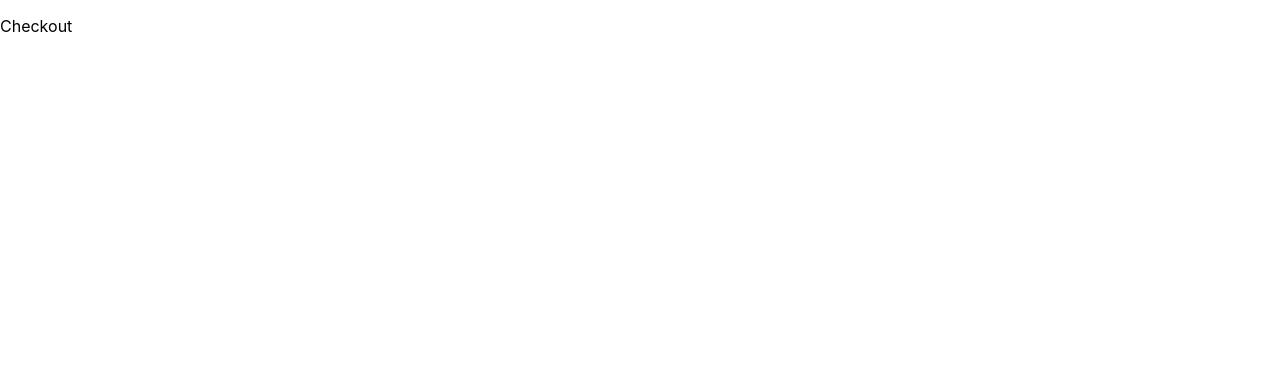
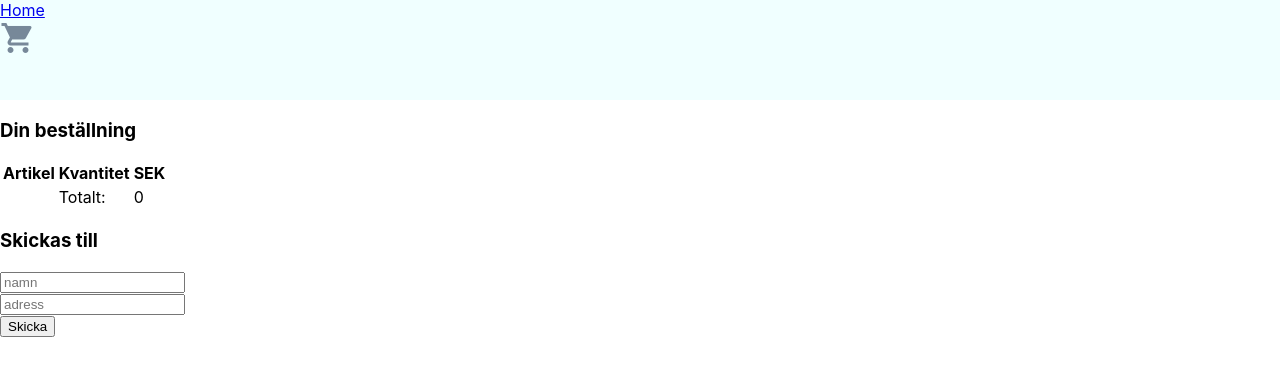
Before and after one commit to Nervall/mandatory-cms2, a React (Create React App) app: page /checkout in a window 1280 px wide. Shown: the top 376 px of the page. Built offline with nearby package versions, Linux system fonts and the light colour scheme.

Commit message:
shoppingcart works

```diff
--- a/src/App.css
+++ b/src/App.css
@@ -56,3 +56,13 @@ img {
   font-size: 36px;
   color: lightslategray;
 }
+
+.cart-main-container {
+  border: 1px solid grey;
+  padding: 10px;
+  width: 200px;
+}
+
+.checkout-main-container {
+
+}
--- a/src/App.js
+++ b/src/App.js
@@ -4,6 +4,7 @@ import Products from "./components/products.js";
 import Product from "./components/product.js";
 import Checkout from "./components/checkout.js";
 import Cart from "./components/cart.js";
+import Confirm from "./components/confirm.js";
 
 function App() {
   return (
@@ -12,6 +13,7 @@ function App() {
       <Route path="/product/:id" component={ Product } />
       <Route path="/cart" component={ Cart } />
       <Route path="/checkout" component={ Checkout } />
+      <Route path="/confirm" component={ Confirm } />
     </Router>
   );
 }
--- a/src/components/api.js
+++ b/src/components/api.js
@@ -2,5 +2,6 @@ export const API = {
   _ROOT: "http://ec2-13-53-135-13.eu-north-1.compute.amazonaws.com:8080",
   _PRODUCTS: "/api/collections/get/products",
   _REVIEW: "/api/collections/get/review",
+  _SEND_REVIEW: "/api/collections/save/review",
   TOKEN: '?token=cd1b9f1b2f3244b102788d356b2a6a'
 };
--- a/src/components/cart.js
+++ b/src/components/cart.js
@@ -1,15 +1,45 @@
 import React, { useState, useEffect } from 'react';
+import { Link } from "react-router-dom";
 import { cart$, updateCart } from '../store.js';
 import Header from './header.js';
 
-function Cart (props) {
-  const [store, updateStore] = useState()
-  let buy = cart$;
-  console.log(buy._value)
+function Cart () {
+  console.log(cart$.value)
+  const [render, updateRender] = useState(true);
+
+  let renderCart = (
+    cart$.value.map( article => {
+      return(
+      <div key={ article.value.name } className="cart-main-container">
+        <p>{ article.value.name }</p>
+        <p>{ article.value.quantity + "st" }</p>
+        <p>{ article.value.price + " SEK" }</p>
+      </div>
+      )
+    })
+  )
+
+  const totalPrice = () => {
+    let sum = 0;
+    for (let price of cart$.value) {
+      sum = sum + parseInt(price.value.price)*parseInt(price.value.quantity);
+    }
+    return sum;
+  }
+
+  const emptyCart = () => {
+    updateCart([])
+    updateRender(false)
+  }
+
   return (
     <>
     <Header />
-    <p>cart</p>
+    <main>
+    { renderCart }
+    </main>
+    <p>Totalt pris: { totalPrice() } SEK</p>
+    <Link to="/checkout"><button>Till kassan</button></Link><button onClick={ emptyCart }>Töm varukorgen</button>
     </>
   )
 
--- a/src/components/checkout.js
+++ b/src/components/checkout.js
@@ -1,8 +1,62 @@
 import React from 'react';
+import { cart$, updateCart } from '../store.js';
+import { Link } from "react-router-dom";
+import Header from './header.js';
 
 function Checkout () {
+
+  let renderCart = (
+    cart$.value.map( article => {
+      return(
+          <tr>
+          <td>{ article.value.name }</td>
+          <td>{ article.value.quantity }</td>
+          <td>{ article.value.price }</td>
+          </tr>
+      )
+    })
+  );
+
+  const totalPrice = () => {
+    let sum = 0;
+    for (let price of cart$.value) {
+      sum = sum + parseInt(price.value.price)*parseInt(price.value.quantity);
+    }
+    return sum;
+  }
+
+  const emptyCart = () => {
+    updateCart([])
+  }
+
   return (
-    <p>Checkout</p>
+    <>
+    <Header />
+    <h3>Din beställning</h3>
+    <table className="checkout-main-container">
+        <thead>
+          <tr>
+          <th>Artikel</th>
+          <th>Kvantitet</th>
+          <th>SEK</th>
+          </tr>
+        </thead>
+        <tbody>
+      { renderCart }
+          <tr>
+            <td></td>
+            <td>Totalt: </td>
+            <td>{ totalPrice() }</td>
+          </tr>
+        </tbody>
+      </table>
+      <h3>Skickas till</h3>
+      <form>
+        <input type="text" name="name" placeholder="namn"></input><br />
+        <input type="text" name="adress" placeholder="adress"></input><br />
+        <Link to="/confirm"><button onClick={ emptyCart() }>Skicka</button></Link>
+      </form>
+    </>
   )
 
 }
--- /dev/null
+++ b/src/components/confirm.js
@@ -0,0 +1,20 @@
+import React from 'react';
+import Header from './header.js';
+import { Link } from "react-router-dom";
+
+function Confirm () {
+
+
+
+  return (
+    <>
+    <Header />
+    <h3>Tack för din order</h3>
+    <p>Dina varor är på väg!</p>
+    <Link to="/"><button>Handla mer</button></Link>
+    </>
+  )
+
+}
+
+export default Confirm;
--- a/src/components/product.js
+++ b/src/components/product.js
@@ -6,23 +6,19 @@ import Header from "./header.js";
 import "../App.css";
 
 function Product (props) {
-  const [ data, updateData ] = useState([])
-  const [ reviews, updateReviews ] = useState([])
-  //const [ productName, updateProductName ] = useState('')
-  //const [ productPrice, updateProductPrice ] = useState(0)
-  const [ productQuantity, updateProductQuantity ] = useState(0)
-  const [ addToCart, updateAddToCart ] = useState(cart$)
+  const [ data, updateData ] = useState([]);
+  const [ reviews, updateReviews ] = useState([]);
+  const [ productQuantity, updateProductQuantity ] = useState(0);
+  const [ commentName, updateCommentName ] = useState('');
+  const [ commentText, updateCommentText ] = useState('');
+  const [ commentGrade, updateCommentGrade ] = useState(0);
   const id = props.match.params.id;
-  //console.log(id)
-  //console.log(cart$)
 
   useEffect(() => {
   axios.get(API._ROOT + API._PRODUCTS + API.TOKEN + '&filter[_id]=' + id)
     .then((response) => {
       console.log(response.data.entries);
       updateData(response.data.entries);
-      //updateProductName(response.data.entries[0].name)
-      //updateProductPrice(response.data.entries[0].price)
     })
   }, [id]);
 
@@ -34,32 +30,19 @@ function Product (props) {
   })
 }, [id]);
 
- /*
-  useEffect(() => {
-    const subscription = cart$.subscribe(updateAddToCart);
-    return () => subscription.unsubscribe();
-  }, []);
-
-{
-  name: '',
-  quantity: 0,
-  price: 0,
-  totalPrice: 0
-}
-*/
   let getQuantity = (e) => {
     updateProductQuantity(e.target.value)
   }
 
-  let AddCart = (productName, productPrice) => {
-    updateAddToCart({
-       name: productName,
-       price: productPrice,
-       quantity: productQuantity,
-       totalPrice: productPrice
-      });
-    updateCart([...cart$, addToCart])
-    //updateCart(addToCart);
+  let AddCart = () => {
+    let cart = {
+      value : {
+          name: data[0].name,
+          price: data[0].price,
+          quantity: productQuantity
+              }
+      }
+    updateCart([...cart$.value, cart])
   }
 
 
@@ -73,7 +56,7 @@ function Product (props) {
           <p>{ product.price + " SEK"} </p>
           <label htmlFor="value">Antal: </label>
           <input type="number" onChange={ getQuantity }id="value" name="value" min="1" max="10" /><br />
-          <button onClick={ () => AddCart(product.name, product.price) }>Köp</button><br />
+          <button onClick={ AddCart }>Köp</button><br />
           <p> lager: { product.stock }</p>
           </div>
           <div className="product-right-container">
@@ -98,12 +81,23 @@ function Product (props) {
     })
   )
 
+  let sendComment = (e) => {
+
+  }
+
   return (
     <>
     <Header />
     <main>
       { renderProduct }
       { renderReview }
+      <div>
+      <h4>Skriv en recension</h4>
+      <input type="text" name="Namn" placeholder="Namn"></input><br />
+      <textarea type="text" name="comment" placeholder="Din kommentar"></textarea><br />
+      <input type="range" name="rating" min="0" max="5"></input><br />
+      <button onClick={ sendComment }>Skicka recension</button>
+      </div>
     </main>
     <footer></footer>
     </>
--- a/src/store.js
+++ b/src/store.js
@@ -1,16 +1,15 @@
 import { BehaviorSubject } from 'rxjs';
 
-export const cart$ = new BehaviorSubject(window.localStorage.getItem('cart') || []);
+export const cart$ = new BehaviorSubject(JSON.parse(window.localStorage.getItem('cart') || "[]"));
 
 export function updateCart(newCart) {
   if(!newCart){
     window.localStorage.removeItem('cart');
   }
   else{
-    window.localStorage.setItem('cart', newCart);
+    window.localStorage.setItem('cart', JSON.stringify(newCart));
   }
  cart$.next(newCart);
- console.log(cart$.value)
 }
 
 /*
```
